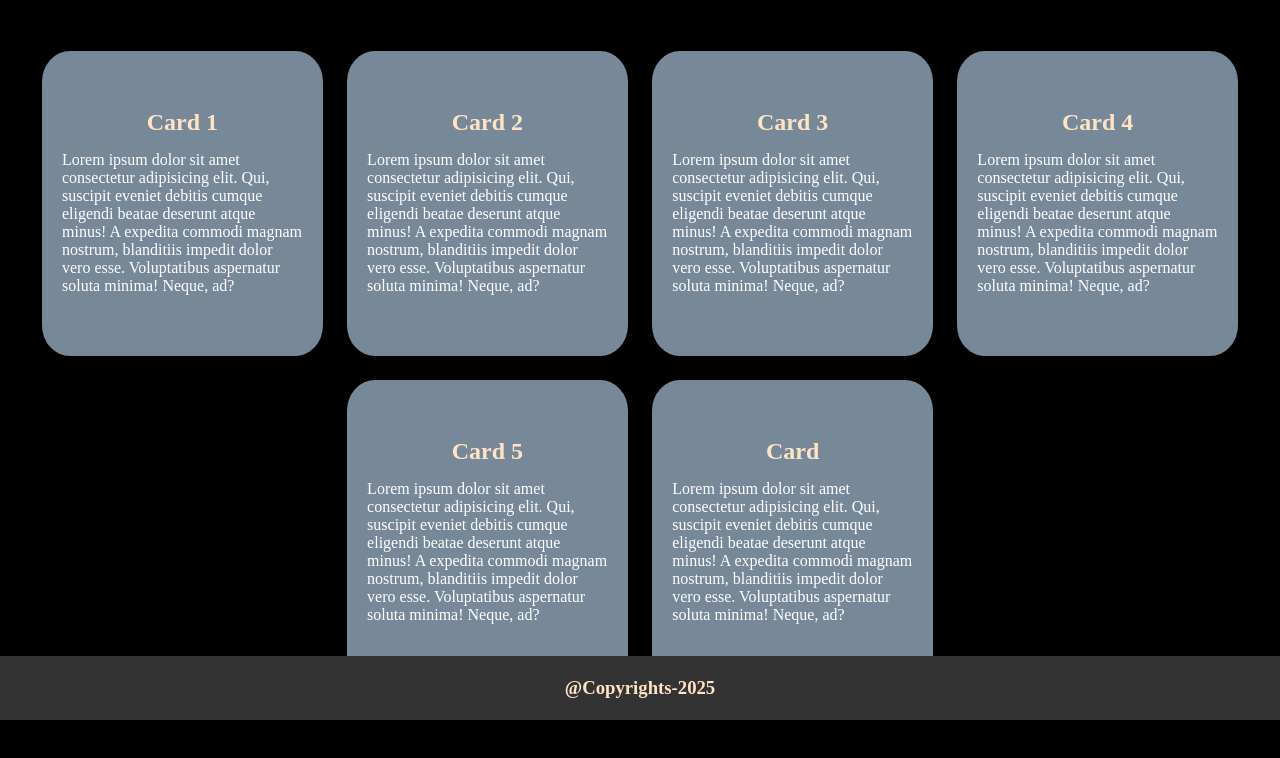
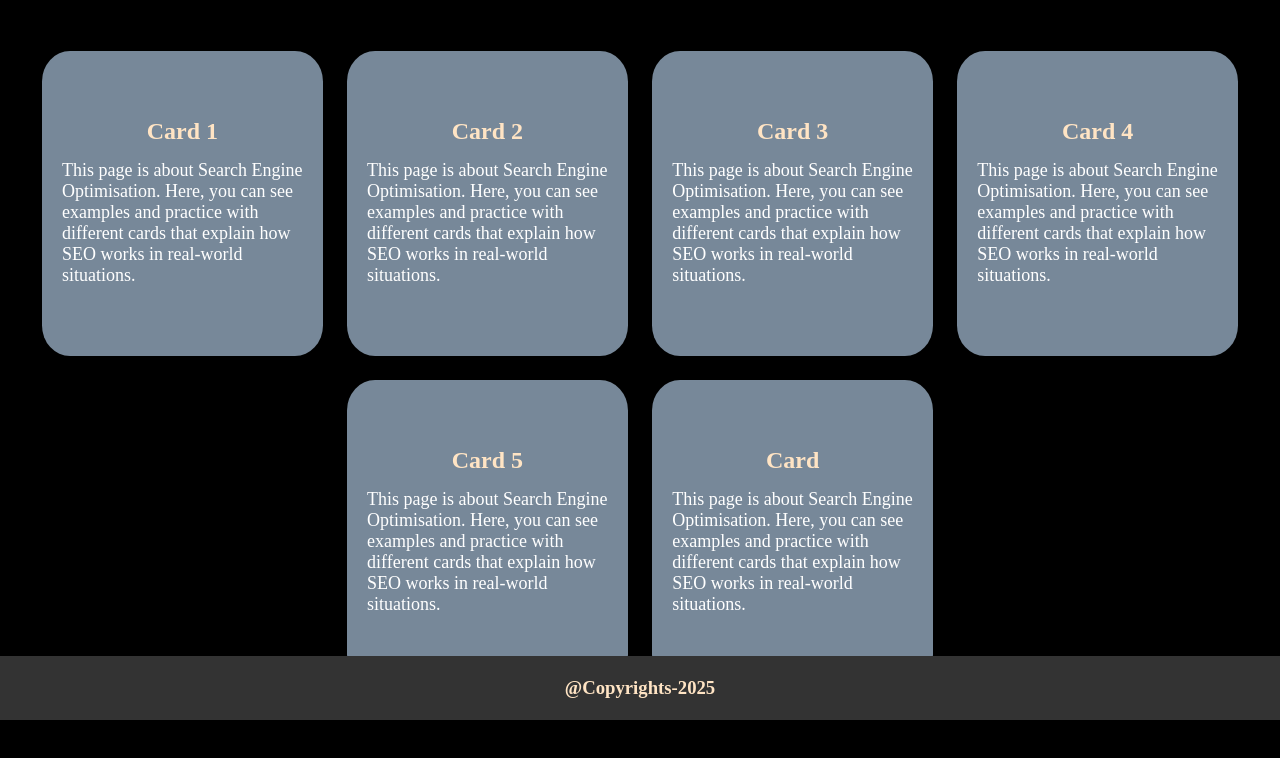
Before and after one commit to Suhaib8552/seo-prac, a plain HTML site: page index.html in a window 1280 px wide. Shown: the part 80-838 px from the top of the page. Drawn offline with Linux system fonts and the light colour scheme.

Commit message:
Enhanced seo

```diff
--- a/index.css
+++ b/index.css
@@ -71,6 +71,7 @@ body{
 }
 .caption{
     margin: 1% 3%;
+    font-size: 18px;
 
 }
 
--- a/index.html
+++ b/index.html
@@ -1,5 +1,6 @@
 <!DOCTYPE html>
 <html lang="en">
+
 <head>
     <meta charset="UTF-8">
     <meta name="viewport" content="width=device-width, initial-scale=1.0">
@@ -7,23 +8,26 @@
     <meta name="description" content="Search Engine Optimisation practice page with cards and examples.">
 
     <link rel="icon" href="./favicon.ico.svg" type="image/svg+xml">
-  <link rel="canonical" href="https://www.example.com/seo-practice" />
+    <link rel="canonical" href="https://www.seo-prac.netlify.app/" />
 
     <!-- Open Graph -->
     <meta property="og:title" content="SEO Practice - Search Engine Optimisation" />
     <meta property="og:description" content="Learn and practice SEO with example cards." />
-  <meta property="og:image" content="https://www.example.com/seo-image.jpg" />
-  <meta property="og:url" content="https://www.example.com/seo-practice" />
+    <meta property="og:image" content="https://seo-prac.netlify.app/favicon.ico.svg" />
+    <meta property="og:url" content="https://seo-prac.netlify.app/" />
     <meta property="og:type" content="website" />
 
     <!-- Twitter Card -->
     <meta name="twitter:card" content="summary_large_image" />
     <meta name="twitter:title" content="SEO Practice - Search Engine Optimisation" />
     <meta name="twitter:description" content="Learn and practice SEO with example cards." />
-  <meta name="twitter:image" content="https://www.example.com/seo-image.jpg" />
+    <meta name="twitter:image" content="https://seo-prac.netlify.app//favicon.ico.svg" />
+
+    <meta name="theme-color" content="black">
 
     <link rel="stylesheet" href="./index.css" />
 </head>
+
 <body>
     <header class="header">
         <h1>Search Engine optimisation</h1>
@@ -32,32 +36,37 @@
 
         <section class="card">
             <h2 class="heading"><strong>Card 1</strong> </h2>
-            <p class="caption">Lorem ipsum dolor sit amet consectetur adipisicing elit. Qui, suscipit eveniet debitis cumque eligendi beatae deserunt atque minus! A expedita commodi magnam nostrum, blanditiis impedit dolor vero esse. Voluptatibus aspernatur soluta minima! Neque, ad?</p>
+            <p class="caption">This page is about Search Engine Optimisation. Here, you can see examples and practice
+                with different cards that explain how SEO works in real-world situations.</p>
         </section>
 
         <section class="card">
             <h2 class="heading"><strong>Card 2</strong></h2>
-            <p class="caption">Lorem ipsum dolor sit amet consectetur adipisicing elit. Qui, suscipit eveniet debitis cumque eligendi beatae deserunt atque minus! A expedita commodi magnam nostrum, blanditiis impedit dolor vero esse. Voluptatibus aspernatur soluta minima! Neque, ad?</p>
+            <p class="caption">This page is about Search Engine Optimisation. Here, you can see examples and practice with different cards that explain how SEO works in real-world situations.</p>
         </section>
 
         <section class="card">
             <h2 class="heading"><strong>Card 3</strong></h2>
-            <p class="caption">Lorem ipsum dolor sit amet consectetur adipisicing elit. Qui, suscipit eveniet debitis cumque eligendi beatae deserunt atque minus! A expedita commodi magnam nostrum, blanditiis impedit dolor vero esse. Voluptatibus aspernatur soluta minima! Neque, ad?</p>
+            <p class="caption">This page is about Search Engine Optimisation. Here, you can see examples and practice
+                with different cards that explain how SEO works in real-world situations.</p>
         </section>
 
         <section class="card">
             <h2 class="heading"><strong>Card 4</strong></h2>
-            <p class="caption">Lorem ipsum dolor sit amet consectetur adipisicing elit. Qui, suscipit eveniet debitis cumque eligendi beatae deserunt atque minus! A expedita commodi magnam nostrum, blanditiis impedit dolor vero esse. Voluptatibus aspernatur soluta minima! Neque, ad?</p>
+            <p class="caption">This page is about Search Engine Optimisation. Here, you can see examples and practice
+                with different cards that explain how SEO works in real-world situations.</p>
         </section>
 
         <section class="card">
             <h2 class="heading"><strong>Card 5</strong></h2>
-            <p class="caption">Lorem ipsum dolor sit amet consectetur adipisicing elit. Qui, suscipit eveniet debitis cumque eligendi beatae deserunt atque minus! A expedita commodi magnam nostrum, blanditiis impedit dolor vero esse. Voluptatibus aspernatur soluta minima! Neque, ad?</p>
+            <p class="caption">This page is about Search Engine Optimisation. Here, you can see examples and practice
+                with different cards that explain how SEO works in real-world situations.</p>
         </section>
 
         <section class="card">
             <h2 class="heading"><strong>Card </strong></h2>
-            <p class="caption">Lorem ipsum dolor sit amet consectetur adipisicing elit. Qui, suscipit eveniet debitis cumque eligendi beatae deserunt atque minus! A expedita commodi magnam nostrum, blanditiis impedit dolor vero esse. Voluptatibus aspernatur soluta minima! Neque, ad?</p>
+            <p class="caption">This page is about Search Engine Optimisation. Here, you can see examples and practice
+                with different cards that explain how SEO works in real-world situations.</p>
         </section>
 
     </section>
@@ -65,4 +74,5 @@
         <h3>@Copyrights-2025</h3>
     </footer>
 </body>
+
 </html>
```
Lines whose indentation alone changed are shown as unchanged.
